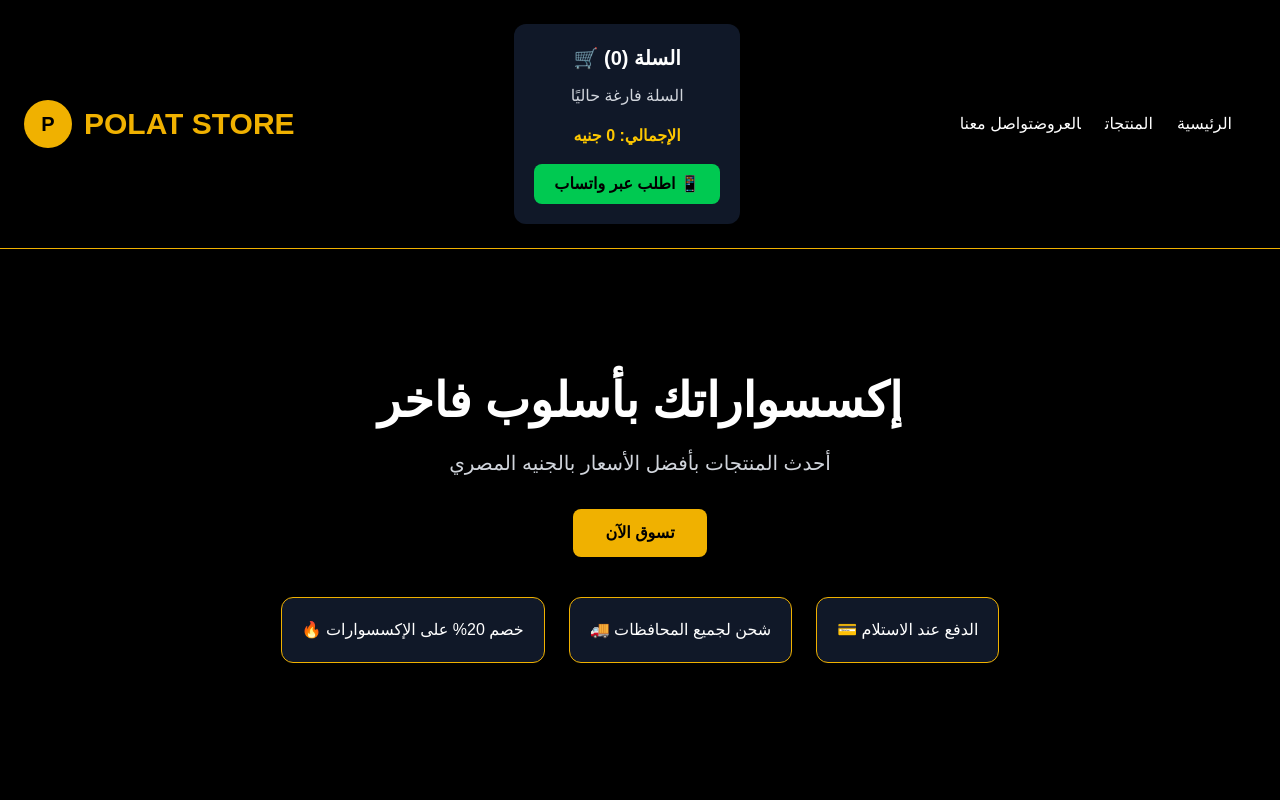
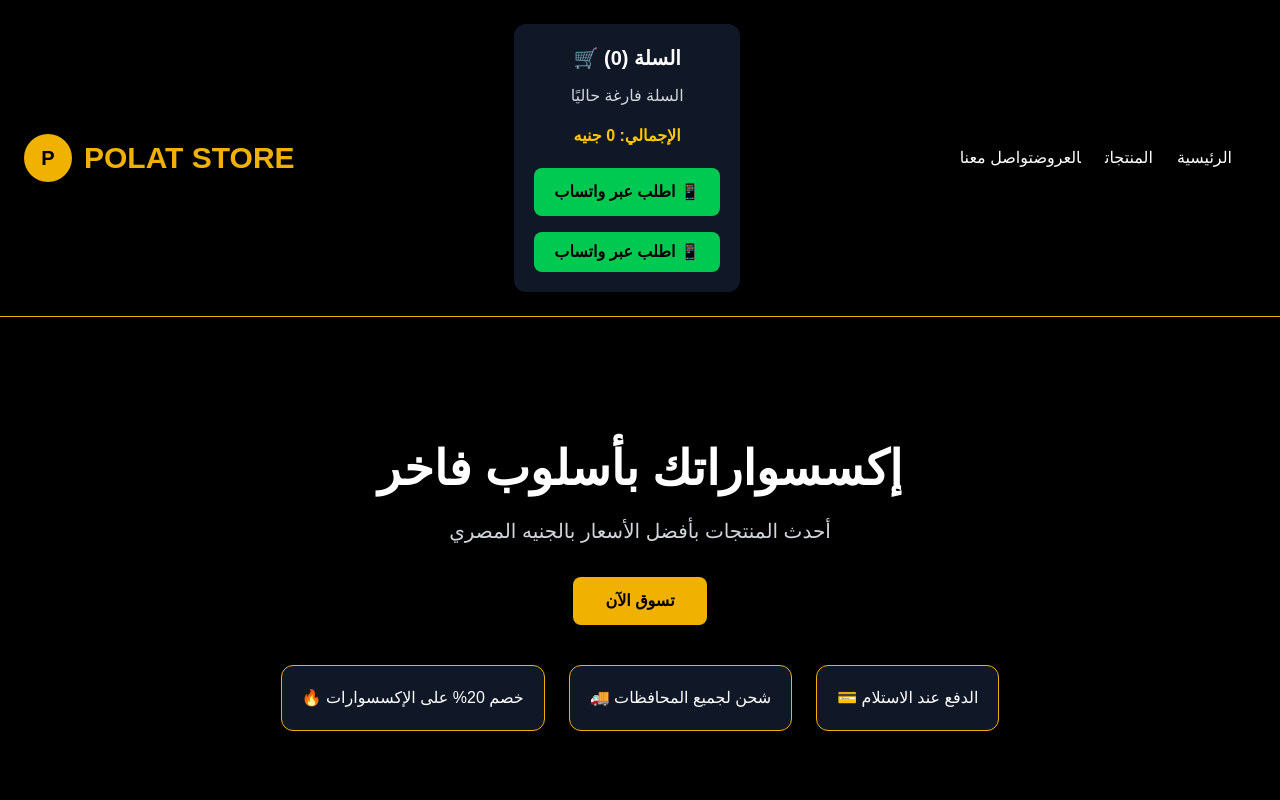
Before and after one commit to HusseinSyr-s7s/polat-store, a Next.js app: page / in a window 1280 px wide. Shown: the top 800 px of the page. Built offline with nearby package versions, Linux system fonts and the light colour scheme.

Commit message:
add whatsapp order button

```diff
--- a/app/components/Cart.tsx
+++ b/app/components/Cart.tsx
@@ -25,6 +25,17 @@ export default function Cart({ items }: CartProps) {
   الإجمالي: {total} جنيه
 </p>
 <a
+  href={`https://wa.me/201021409017?text=${encodeURIComponent(
+    "أريد طلب:\n" +
+    items.map((item) => `${item.name} - ${item.price} جنيه`).join("\n") +
+    `\nالإجمالي: ${total} جنيه`
+  )}`}
+  target="_blank"
+  className="block bg-green-500 text-black font-bold px-5 py-3 rounded-lg mt-5"
+>
+  اطلب عبر واتساب 📱
+</a>
+<a
   href="https://wa.me/201021409017?text=مرحبا%20أريد%20طلب%20من%20POLAT%20STORE"
   target="_blank"
   className="block bg-green-500 text-black px-5 py-2 rounded-lg mt-4 font-bold"
```
